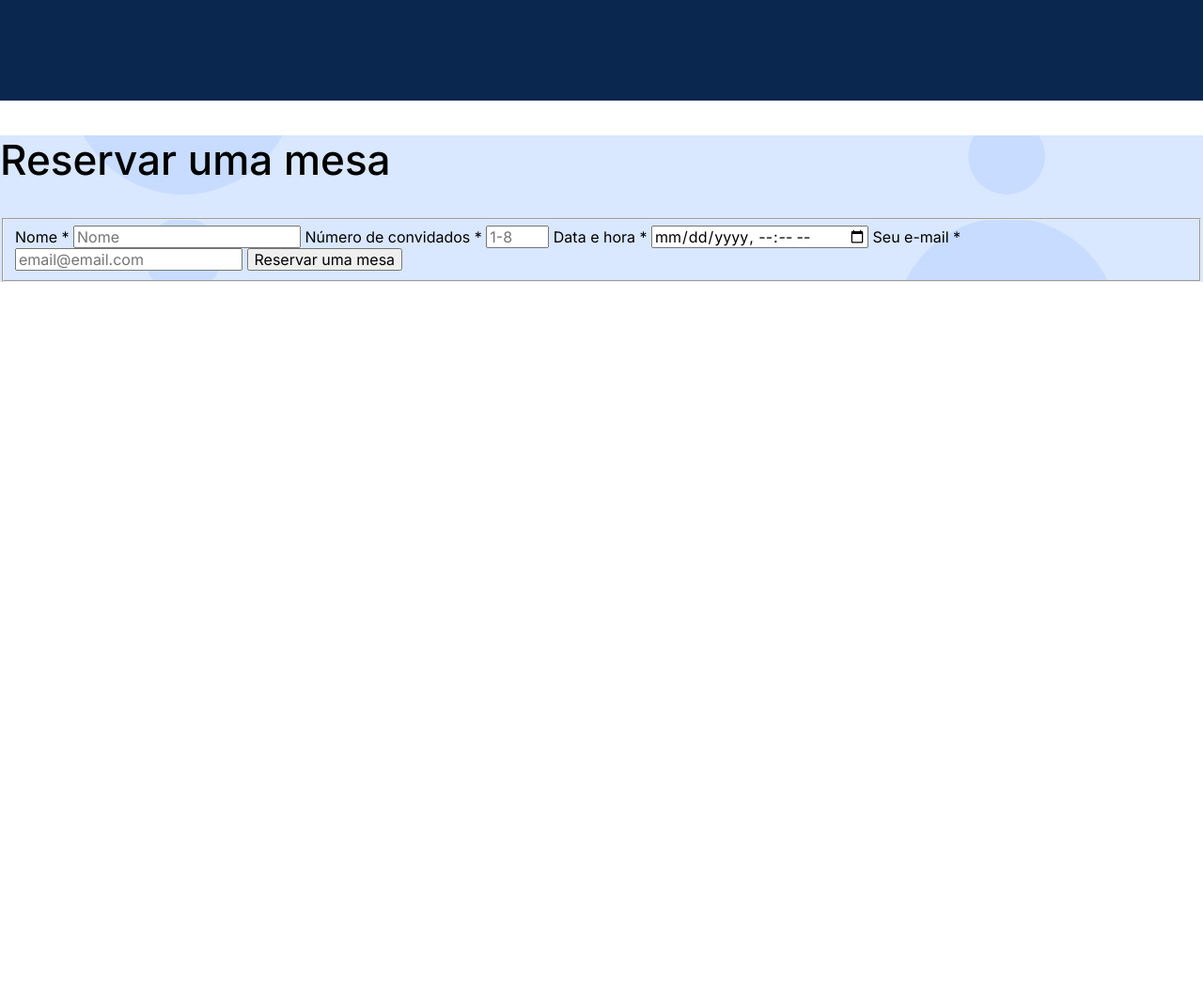
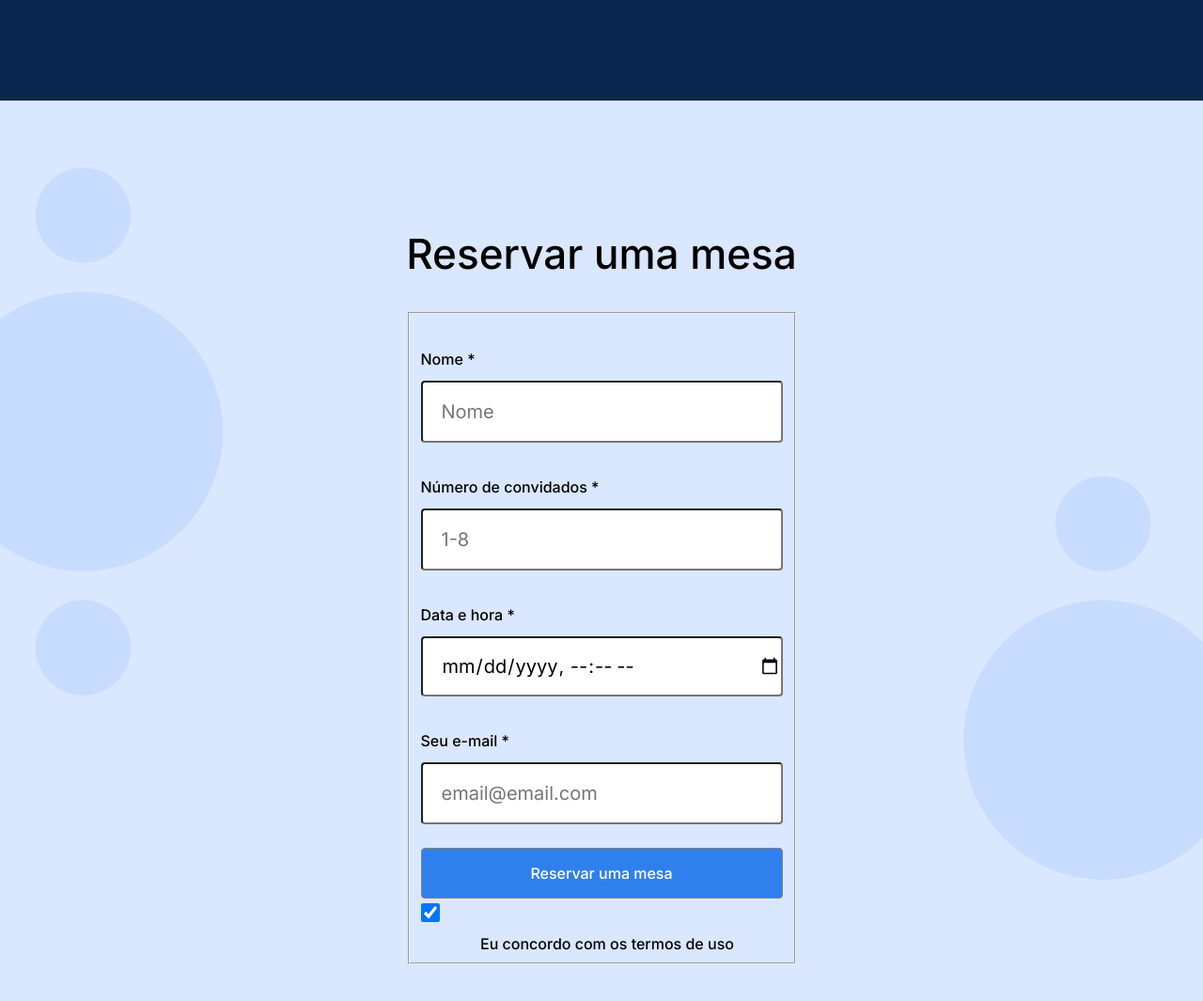
Before and after one commit to rpantojaa/web_project_coffeeshop, a plain HTML site: page index.html in a window 1280 px wide. Shown: the part 1670-2735 px from the top of the page at 94% size. Before the commit the page ends 1970 px from the top, so only its background shows below. Drawn offline with Linux system fonts and the light colour scheme.

Commit message:
Adicionando Form 1.0

```diff
--- a/index.html
+++ b/index.html
@@ -110,7 +110,7 @@
             <h2 class="reservation__title">Reservar uma mesa</h2>
             <form action="#" class="reservation__form">
               <fieldset class="reservation__form-group">
-                <label for="name" class="reservation__label-name" required
+                <label for="name" class="reservation__label-text" required
                   >Nome *</label
                 >
                 <input
@@ -125,7 +125,7 @@
                   pattern="[A-Za-z]+"
                   border-radius="4px"
                 />
-                <label for="guests" class="reservation__label-guests" required
+                <label for="guests" class="reservation__label-text" required
                   >Número de convidados *</label
                 >
                 <input
@@ -139,7 +139,7 @@
                   name="guests"
                   border-radius="4px"
                 />
-                <label for="date" class="reservation__label-date" required
+                <label for="date" class="reservation__label-text" required
                   >Data e hora *</label
                 >
                 <input
@@ -150,7 +150,7 @@
                   name="date"
                   border-radius="4px"
                 />
-                <label for="email" class="reservation__label-email" required
+                <label for="email" class="reservation__label-text" required
                   >Seu e-mail *</label
                 >
                 <input
@@ -165,6 +165,16 @@
                 <button type="submit" class="reservation__button">
                   Reservar uma mesa
                 </button>
+                <input
+                  type="checkbox"
+                  id="checkbox"
+                  class="reservation__checkbox"
+                  required
+                  checked
+                />
+                <label for="checkbox" class="reservation__label-agreement"
+                  >Eu concordo com os termos de uso</label
+                >
               </fieldset>
             </form>
           </section>
--- a/pages/index.css
+++ b/pages/index.css
@@ -171,13 +171,102 @@
   background-size: cover;
   background-position: center;
   background-repeat: no-repeat;
+  padding: 100px 0 120px;
+  display: flex;
+  flex-direction: column;
+  align-items: center;
 }
 
 .reservation__title {
   font-family: "Inter";
+  font-style: normal;
   font-weight: 500;
   font-size: 44px;
   line-height: 52px;
-  max-width: 580px;
+}
+
+.reservation__form {
+  display: flex;
+  flex-direction: column;
+  align-items: center;
+  max-width: 385px;
+  margin: 0;
+  padding: 0;
+  width: 100%;
+}
+
+.reservation__form-group {
+  display: flex;
+  flex-direction: column;
+  width: 100%;
+  gap: 5px;
+}
+
+.reservation__input {
+  font-family: Inter;
+  font-style: normal;
+  font-weight: normal;
+  font-size: 20px;
+  line-height: 30px;
+  height: 60px;
+  border-radius: 4px;
+  padding-left: 20px;
+  margin-top: 8px;
+}
+
+.reservation__label-text {
+  font-family: Inter;
+  font-style: normal;
+  font-weight: 500;
+  font-size: 16px;
+  line-height: 20px;
+}
+
+.reservation__button {
+  max-width: 385px;
+  border-radius: 4px;
+  border: 1px solid #838383;
+  background-color: #2f80ed;
+  color: #ffffff;
+  font-family: "Inter";
+  font-style: normal;
+  font-weight: 500;
+  font-size: 16px;
+  line-height: 20px;
+  padding: 16px 32px;
+  transition: opacity 0.3s ease;
+  margin-top: 20px;
+}
+
+.reservation__button:hover {
+  opacity: 0.7;
+}
+
+.reservation__checkbox {
+  width: 20px;
+  height: 20px;
+  border-radius: 2px;
+  margin-right: 8px;
+}
+
+.reservation__label-text {
+  font-family: "Inter";
+  font-weight: 500;
+  font-size: 16px;
+  line-height: 20px;
   color: #000000;
+  margin: 32px 0 0;
 }
+
+.reservation__label-agreement {
+  display: flex;
+  justify-content: center;
+  align-items: center;
+  margin: 8px 0 0;
+  font-family: "Inter";
+  font-weight: 500;
+  font-size: 16px;
+  line-height: 20px;
+  color: #000000;
+  margin-left: 12px;
+}
```
